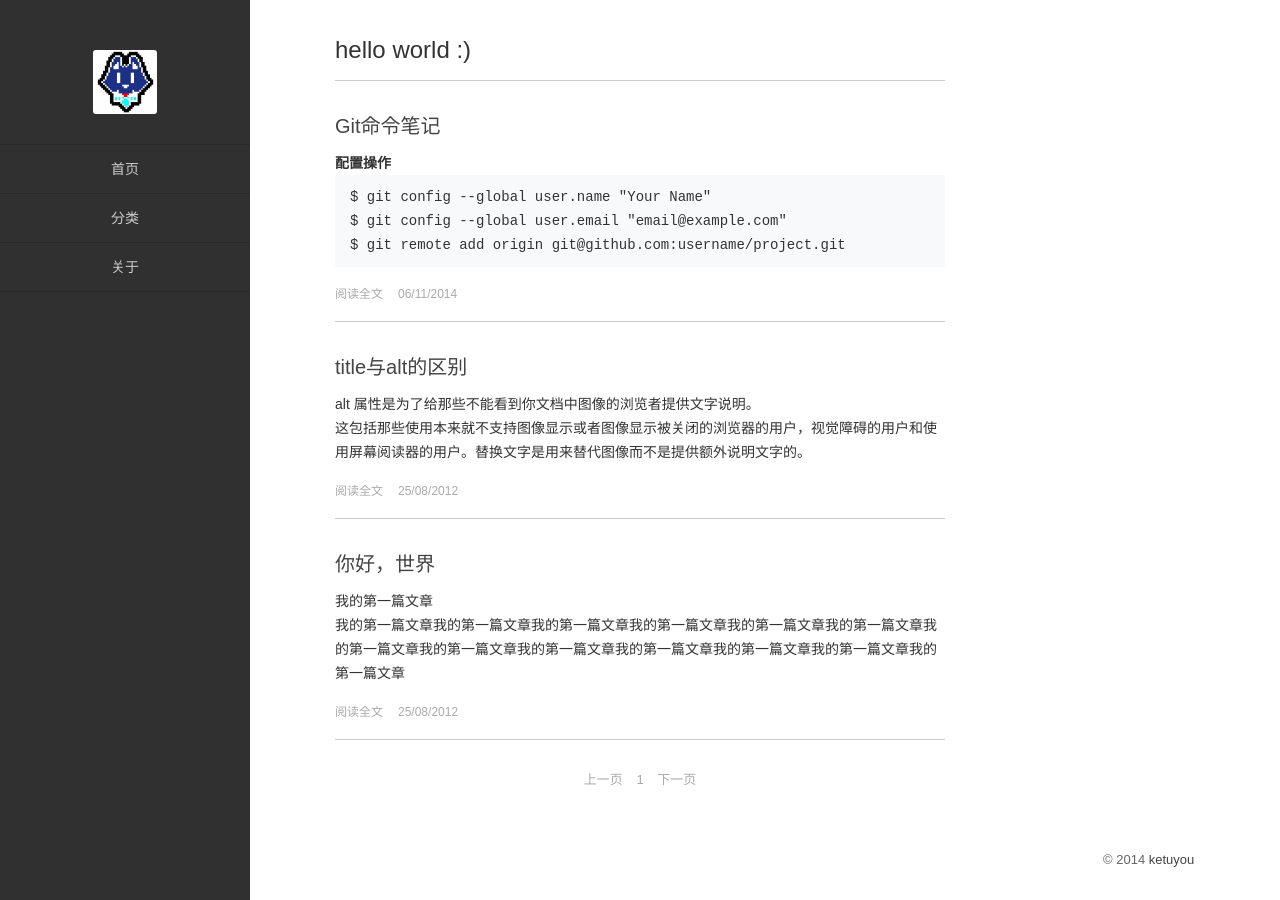
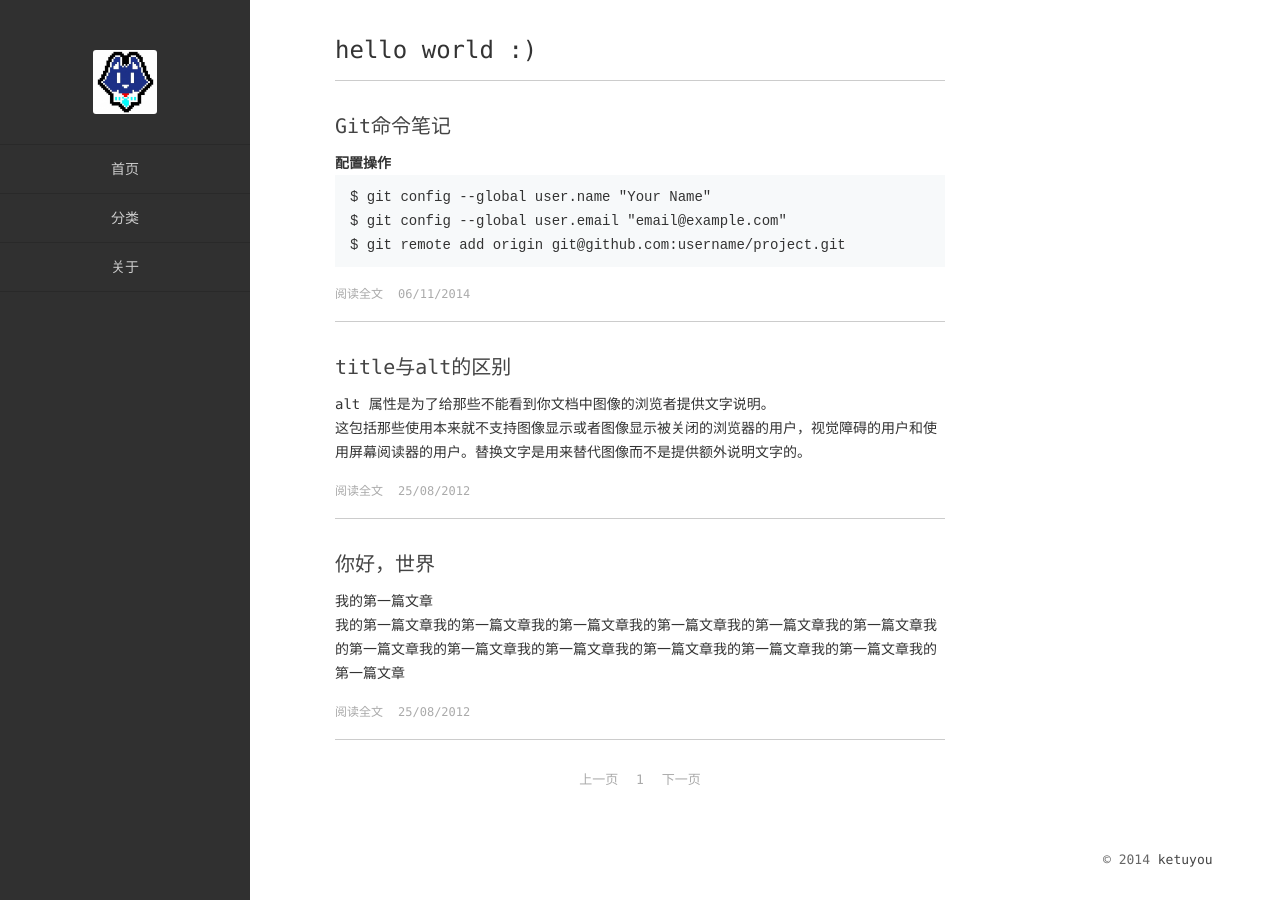
Before and after one commit to Ketuyou/ketuyou.github.io, a Jekyll site: the page built from index.html, in a window 1280 px wide. Built offline with Jekyll 4.4.1, drawn with Linux system fonts in a browser that asks for light colours; the list of posts is cut into pages by our own code.

Commit message:
Update main.css

```diff
--- a/assets/css/main.css
+++ b/assets/css/main.css
@@ -2,7 +2,7 @@ body {
     overflow: hidden;
     height: 100%;
     color: #333333;
-    font: 13px \5FAE\8F6F\96C5\9ED1,\5B8B\4F53,arial;
+    font: 13px Monaco,\5FAE\8F6F\96C5\9ED1,\5B8B\4F53,arial;
     line-height: 20px;
     word-wrap: break-word;
 }
```
